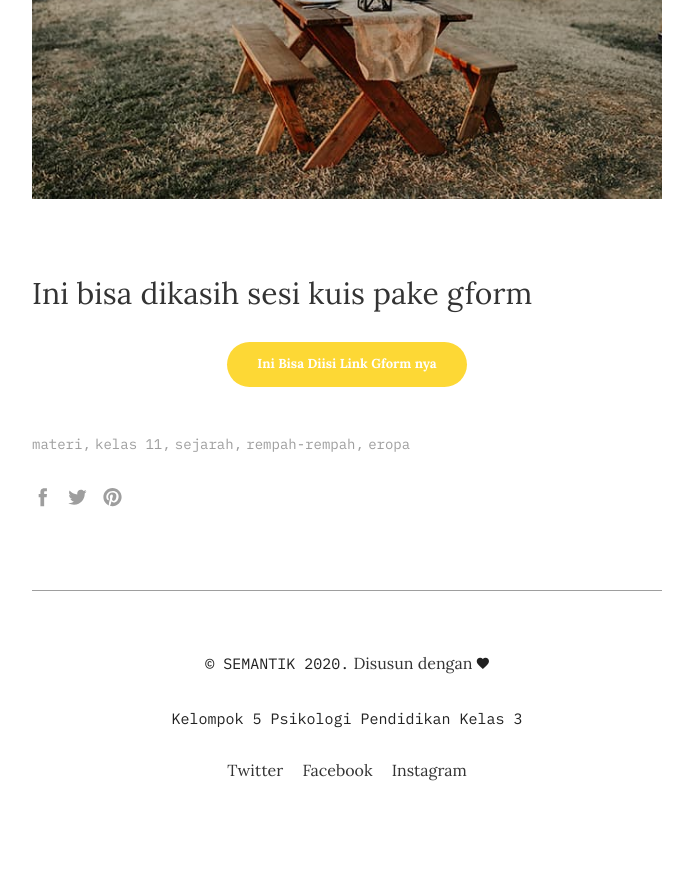
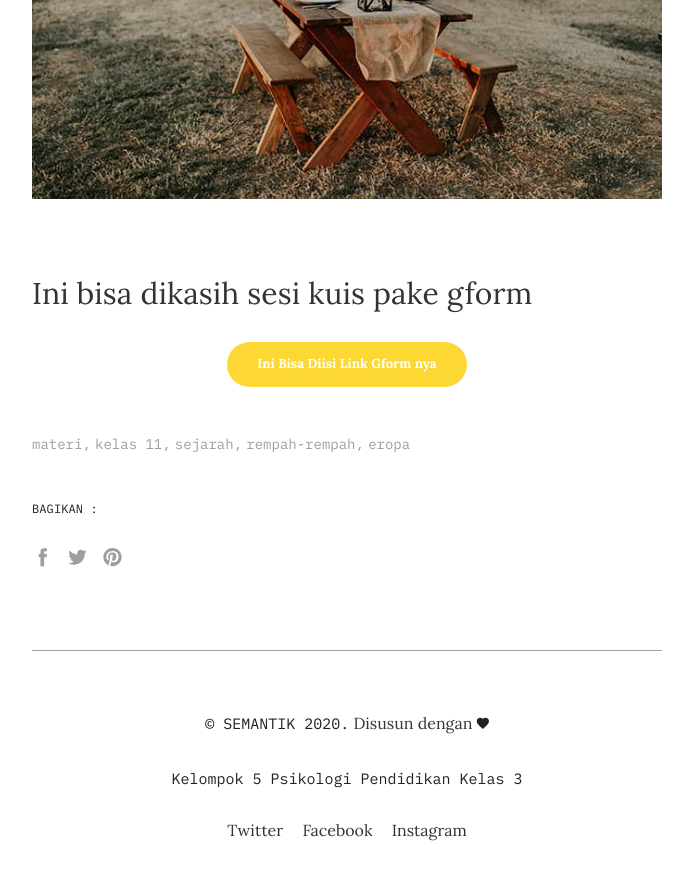
Before and after one commit to imamnrchls/modul, a Jekyll site: the page built from _posts/2020-11-09-merkantilisme.md, in a window 1280 px wide and 900 px high, scrolled down 1729 px. Shown: the top 880 px of the window, without its empty margins (293-986 px from the left). Built offline with Jekyll 4.4.1, drawn with Linux system fonts in a browser that asks for light colours; nearby versions of some CDN libraries; before the commit the page ends 2569 px from its top, so only the background shows below that.

Commit message:
Update post.html

```diff
--- a/_layouts/post.html
+++ b/_layouts/post.html
@@ -28,6 +28,7 @@
     {% endif %}
 
     <div class="post__share">
+      <h5 class="post__date">Bagikan :</h5>
       <ul class="share__list list-reset">
         <li class="share__item">
           <a class="share__link share__facebook" href="https://www.facebook.com/sharer/sharer.php?u={{ site.url }}{{ site.baseurl }}{{ page.url }}"
@@ -52,32 +53,6 @@
       </ul>
     </div>
 
-    <div class="post__navigation">
-      {% if page.previous.url %}
-      <a class="prev" href="{{site.baseurl}}{{page.previous.url}}">
-        <div class="prev__post-icon">
-          <svg enable-background="new 0 0 512 512" height="512" viewBox="0 0 512 512" width="512" xmlns="http://www.w3.org/2000/svg"><path d="m352 128.4-32.3-32.4-159.7 160 159.7 160 32.3-32.4-127.3-127.6z"/></svg>
-        </div>
-        <span class="post__nav-wrapper">
-          <div class="post__nav-image" style="background-image: url({{site.baseurl}}{{page.previous.image}})"></div>
-          <h2 class="post__nav-title"><time datetime="{{ page.date | date_to_xmlschema }}">{{page.date | date: '%b %d, %Y'}}</time> <br>{{page.previous.title}}</h2>
-        </span>
-      </a>
-      {% endif %}
-
-      {% if page.next.url %}
-      <a class="next" href="{{site.baseurl}}{{page.next.url}}">
-        <div class="next__post-icon">
-          <svg enable-background="new 0 0 512 512" height="512" viewBox="0 0 512 512" width="512" xmlns="http://www.w3.org/2000/svg"><path d="m160 128.4 32.3-32.4 159.7 160-159.7 160-32.3-32.4 127.3-127.6z"/></svg>
-        </div>
-        <span class="post__nav-wrapper">
-          <div class="post__nav-image" style="background-image: url({{site.baseurl}}{{page.next.image}})"></div>
-          <h2 class="post__nav-title"><time datetime="{{ page.date | date_to_xmlschema }}">{{page.date | date: '%b %d, %Y'}}</time> <br>{{page.next.title}}</h2>
-        </span>
-      </a>
-      {% endif %}
-    </div>
-
   </article>
   <!-- end post -->
 </div>
```
